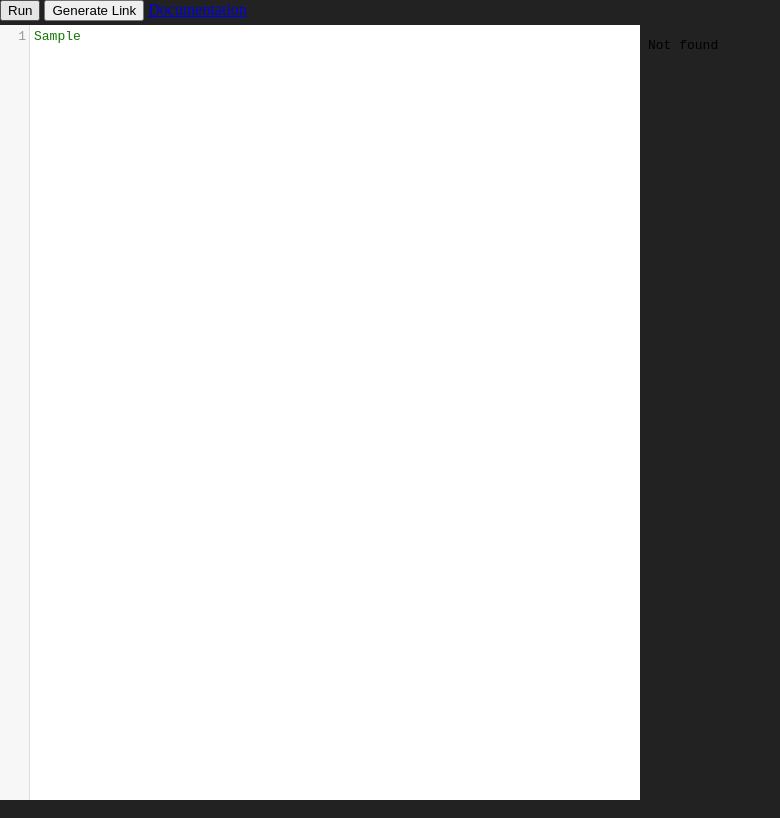
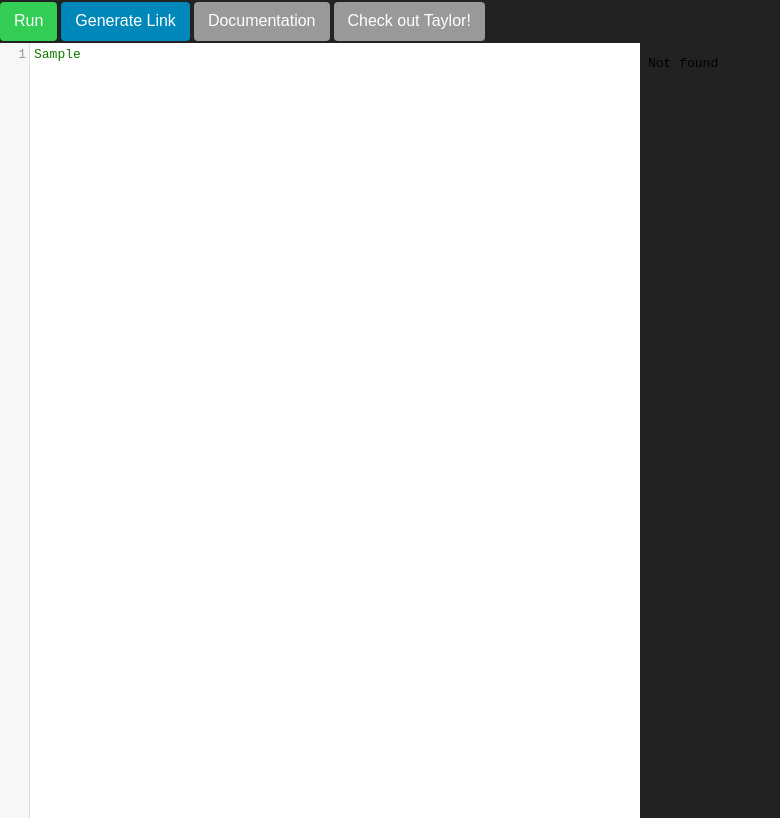
Before and after one commit to HellRok/TaylorPlayground, a plain HTML site: page index.template.html in a window 1280 px wide. Both pictures are taken after typing "Sample" into the empty fields and a click on the button "Generate Link". Shown: the whole page, without its empty margins (0-780 px from the left). Drawn offline with nearby package versions, Linux system fonts and the light colour scheme.

Commit message:
Clean up the interface

```diff
--- a/app/javascripts/index.js
+++ b/app/javascripts/index.js
@@ -3,6 +3,8 @@ const code = CodeMirror.fromTextArea(
     lineNumbers: true
   }
 );
+
+window.addEventListener('resize', () => { code.setSize("100%", window.innerHeight - 43); });
 
 document.addEventListener("DOMContentLoaded", () => {
   code.on('change', () => { code.save(); });
--- a/app/stylesheets/index.css
+++ b/app/stylesheets/index.css
@@ -7,7 +7,7 @@ body {
 }
 
 .toolbar {
-  height: 25px;
+  height: 43px;
 }
 
 .centre {
@@ -44,3 +44,71 @@ iframe {
   width: 100%;
   border: none;
 }
+
+/* min.css */
+
+.btn {
+  font-family: sans-serif;
+  font-size: 16px;
+  text-decoration: none;
+  background: #999;
+  border: 0;
+  color: #fff;
+  cursor: pointer;
+  display: inline-block;
+  margin: 2px 0;
+  border-radius: 4px;
+  padding: 10px 14px 11px;
+}
+
+.btn:hover {
+  background: #888;
+}
+
+.btn:active,
+.btn:focus {
+  background: #777;
+}
+
+.btn-a {
+  background: #0ae;
+}
+
+.btn-a:hover {
+  background: #09d;
+}
+
+.btn-a:active,
+.btn-a:focus {
+  background: #08b;
+}
+
+.btn-b {
+  background: #3c5;
+}
+
+.btn-b:hover {
+  background: #2b4;
+}
+
+.btn-b:active,
+.btn-b:focus {
+  background: #2a4;
+}
+
+.btn-c {
+  background: #d33;
+}
+
+textarea,
+input,
+select {
+  border: 1px solid #ccc;
+  padding: 8px;
+}
+
+textarea:focus,
+input:focus,
+select:focus {
+  border-color: #5ab;
+}
--- a/index.template.html
+++ b/index.template.html
@@ -10,14 +10,17 @@
     <link rel="stylesheet" href="https://cdnjs.cloudflare.com/ajax/libs/codemirror/5.65.2/codemirror.min.css" integrity="sha512-uf06llspW44/LZpHzHT6qBOIVODjWtv4MxCricRxkzvopAlSWnTf6hpZTFxuuZcuNE9CBQhqE0Seu1CoRk84nQ==" crossorigin="anonymous" referrerpolicy="no-referrer" />
     <link rel="stylesheet" href="https://cdnjs.cloudflare.com/ajax/libs/codemirror/5.65.2/theme/3024-night.min.css" integrity="sha512-SbB0juc9/nEA5PEN7S+lnglc7wADe2DLKZKXn3D+eyebL06fTbFHNzgMlpX9oqFjWEKZ6uH7zNCUSv+j9Dpwpw==" crossorigin="anonymous" referrerpolicy="no-referrer" />
     <script src="https://cdnjs.cloudflare.com/ajax/libs/lz-string/1.4.4/lz-string.min.js" integrity="sha512-qoCTmFwBtCPvFhA+WAqatSOrghwpDhFHxwAGh+cppWonXbHA09nG1z5zi4/NGnp8dUhXiVrzA6EnKgJA+fyrpw==" crossorigin="anonymous" referrerpolicy="no-referrer"></script>
+
+    <title>Taylor Playground</title>
   </head>
 
   <body>
     <div class="toolbar">
-      <button id="run">Run</button>
-      <button id="link">Generate Link</button>
+      <button class="btn btn-b" id="run">Run</button>
+      <button class="btn btn-a" id="link">Generate Link</button>
       <!-- examples -->
-      <a href="http://taylor.oequacki.com/documentation/" target="_blank">Documentation</a>
+      <a class="btn" href="http://taylor.oequacki.com/documentation/" target="_blank">Documentation</a>
+      <a class="btn" href="http://taylor.oequacki.com/" target="_blank">Check out Taylor!</a>
     </div>
     <div class="grid">
       <div class="left">
```
Also changed, not shown: shell.html (+1 -1 lines).
